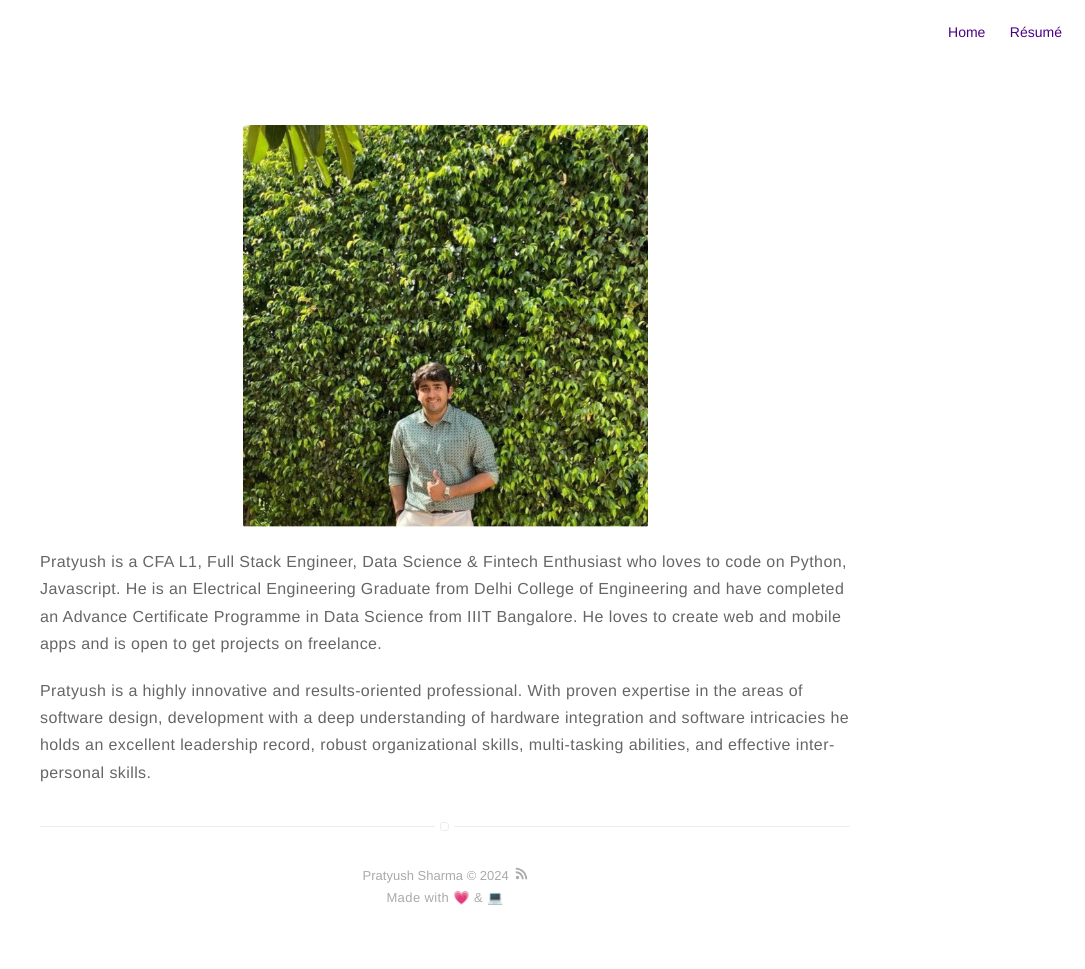
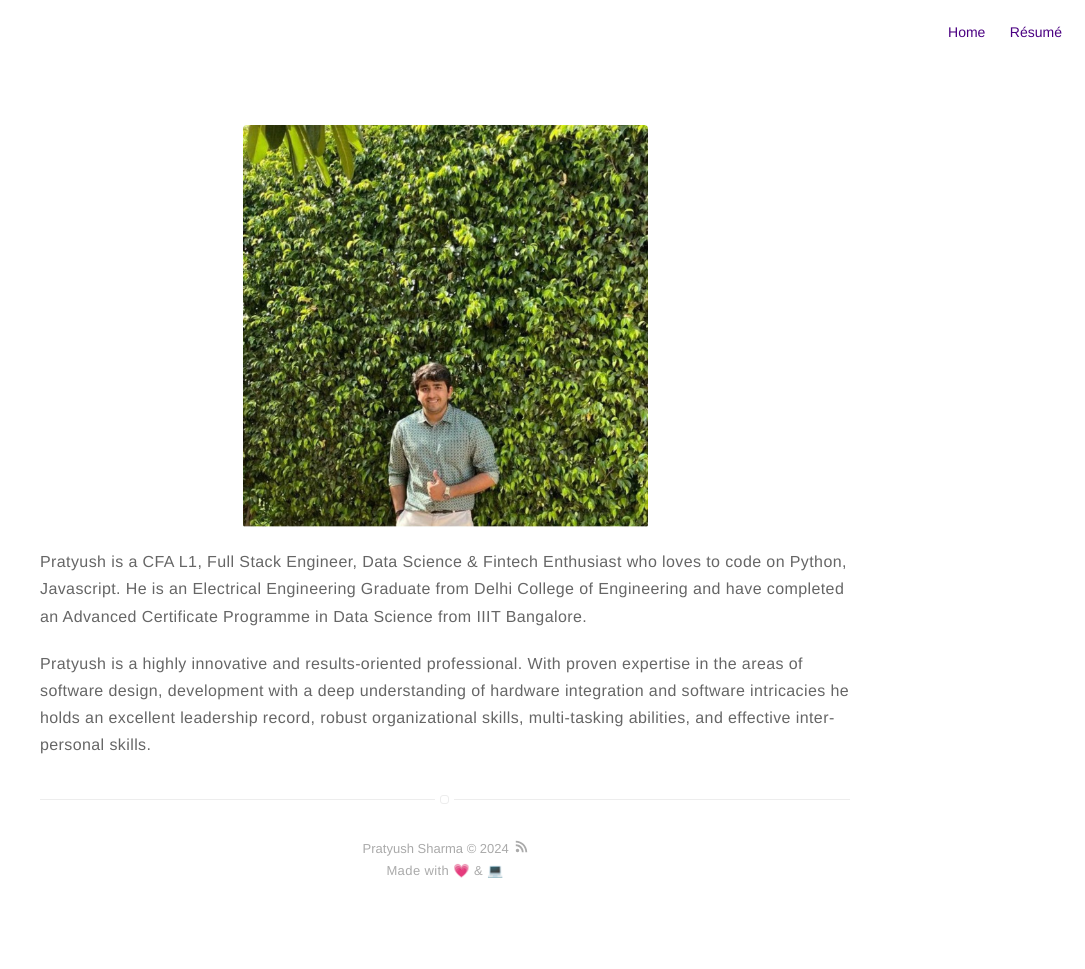
Before and after one commit to Pratyuxh/Pratyuxh.github.io, a Jekyll site: the page built from about.md, in a window 1280 px wide. Shown: the whole page, without its empty margins (195-1280 px from the left). Built offline with Jekyll 4.4.1, drawn with Linux system fonts in a browser that asks for light colours; after the commit the page ends 942 px from its top, so only the background shows below that.

Commit message:
Updated Bio

```diff
--- a/about.md
+++ b/about.md
@@ -5,7 +5,7 @@ layout: page
 ![Profile Image]({% if site.external-image %}{{ site.picture }}{% else %}{{ site.url }}/{{ site.picture }}{% endif %})
 
 <p>
-Pratyush is a CFA L1, Full Stack Engineer, Data Science & Fintech Enthusiast who loves to code on Python, Javascript. He is an Electrical Engineering Graduate from Delhi College of Engineering and have completed an Advance Certificate Programme in Data Science from IIIT Bangalore. He loves to create web and mobile apps and is open to get projects on freelance.
+Pratyush is a CFA L1, Full Stack Engineer, Data Science & Fintech Enthusiast who loves to code on Python, Javascript. He is an Electrical Engineering Graduate from Delhi College of Engineering and have completed an Advanced Certificate Programme in Data Science from IIIT Bangalore.
 </p>
 
 <p>
```
